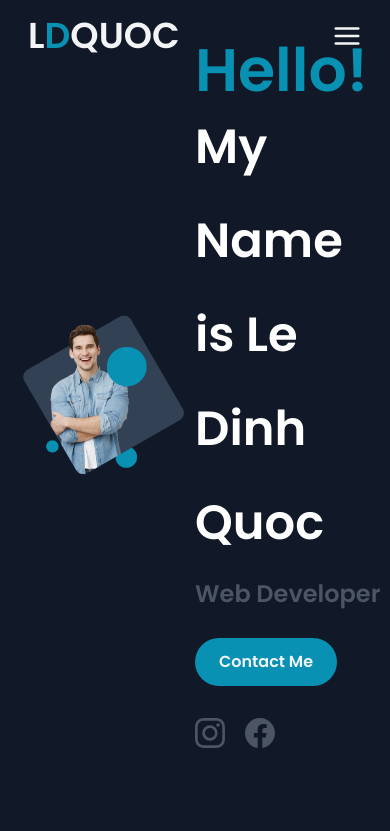
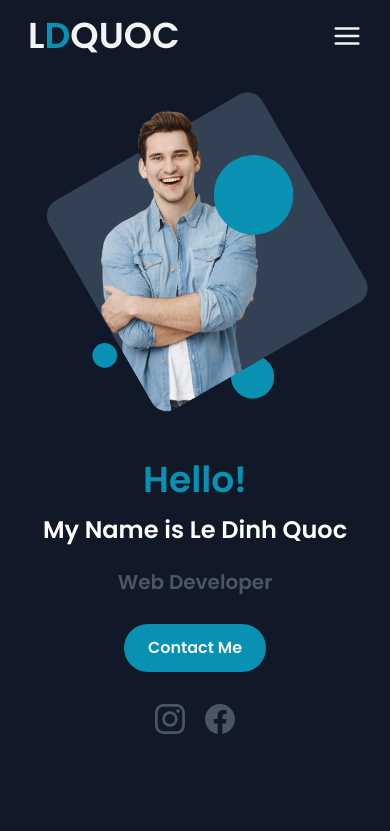
Before and after one commit to dinhquoc0103/ldquoc-portfolio, a React (Vite) app: page / in a window 390 px wide. Shown: the top 831 px of the page. Built offline with nearby package versions, Linux system fonts and the light colour scheme.

Commit message:
responsive hero

```diff
--- a/src/components/NavItem/NavItem.jsx
+++ b/src/components/NavItem/NavItem.jsx
@@ -4,14 +4,16 @@ NavItem.propTypes = {
     item: PropTypes.object.isRequired,
 }
 
-function NavItem({ item, }) {
+function NavItem({ item, isMobileNav }) {
     const { title, hash } = item
 
     const handleCloseMenu = () => {
-        const mobileNav = document.querySelector(".mobile-nav")
-        mobileNav.style.left = "-100%"
-        const menuIcon = document.querySelector(".menu-icon")
-        menuIcon.style.display = "block"
+        if (isMobileNav) {
+            const mobileNav = document.querySelector(".mobile-nav")
+            mobileNav.style.left = "-100%"
+            const menuIcon = document.querySelector(".menu-icon")
+            menuIcon.style.display = "block"
+        }
     }
 
     return (
--- a/src/components/Navbar/Navbar.jsx
+++ b/src/components/Navbar/Navbar.jsx
@@ -23,14 +23,14 @@ function Navbar({ stickyHeader }) {
             {/* pc nav  */}
             <div className={`pc-nav lg:block hidden py-2 px-7 ${stickyHeader ? "" : "bg-white transition-all duration-700 ease-in-out"} text-black rounded-bl-full`}>
                 <ul className="flex py-2 ">
-                    {navItems.map((item, index) => <NavItem key={index} item={item} />)}
+                    {navItems.map((item, index) => <NavItem key={index} item={item} isMobileNav={false} />)}
                 </ul>
             </div>
 
             {/* mobile nav */}
             <div className={`mobile-nav fixed left-[-100%] top-0 transition-[left] duration-700 ease-out  bg-white/90 w-full h-screen flex justify-center items-center`}>
                 <ul className="text-lg font-medium flex flex-col justify-center gap-7 text-gray-900">
-                    {navItems.map((item, index) => <NavItem key={index} item={item} />)}
+                    {navItems.map((item, index) => <NavItem key={index} item={item} isMobileNav />)}
                 </ul>
 
                 <div
--- a/src/index.css
+++ b/src/index.css
@@ -36,8 +36,8 @@
         @apply p-4 rounded-xl bg-slate-700;
     }
 
-    .social-icons > svg {
-        @apply hover:text-white;
+    .social-icons > a svg {
+        @apply hover:text-white transition duration-500;
     }
 }
 
--- a/src/pages/Home/components/Hero/Hero.jsx
+++ b/src/pages/Home/components/Hero/Hero.jsx
@@ -6,25 +6,25 @@ import Button from "../../../../components/Button"
 
 function Hero() {
     return (
-        <section id="home" className="hero flex items-center py-10">
-            <div className="flex flex-1 justify-center items-center">
-                <img src={HERO_IMAGE} alt="hero image" className="w-11/12 h-full object-cover" />
+        <section id="home" className="hero min-h-screen flex flex-col md:flex-row items-center py-10">
+            <div className="flex flex-1 justify-center items-center md:h-full">
+                <img src={HERO_IMAGE} alt="hero image" className="w-11/12 md:h-full object-cover" />
             </div>
 
             <div className="flex-1">
-                <div className="text-left">
-                    <h1 className="text-white text-5xl font-semibold text-left leading-[94px]">
-                        <span className="block text-6xl text-cyan-600">Hello! </span>
+                <div className="text-center md:text-left">
+                    <h1 className="text-white text-2xl md:text-3xl lg:text-4xl xl:text-5xl font-semibold leading-[60px] lg:!leading-[94px]">
+                        <span className="block text-4xl lg:text-5xl xl:text-6xl text-cyan-600">Hello! </span>
                         My Name is Le Dinh Quoc
                     </h1>
 
-                    <h4 className="text-gray-600 text-left font-semibold text-2xl mt-2">Web Developer</h4>
+                    <h4 className="text-gray-600 font-semibold text-xl lg:text-2xl mt-2">Web Developer</h4>
 
                     <Button className="mt-7">
                         Contact Me
                     </Button>
 
-                    <div className="social-icons flex gap-5 justify-start items-center text-3xl text-gray-600 mt-8 cursor-pointer">
+                    <div className="social-icons flex gap-5 md:justify-start justify-center items-center text-3xl text-gray-600 mt-8 cursor-pointer">
                         <a target="_blank" href="https://www.instagram.com/">
                             <BsInstagram />
                         </a>
```
